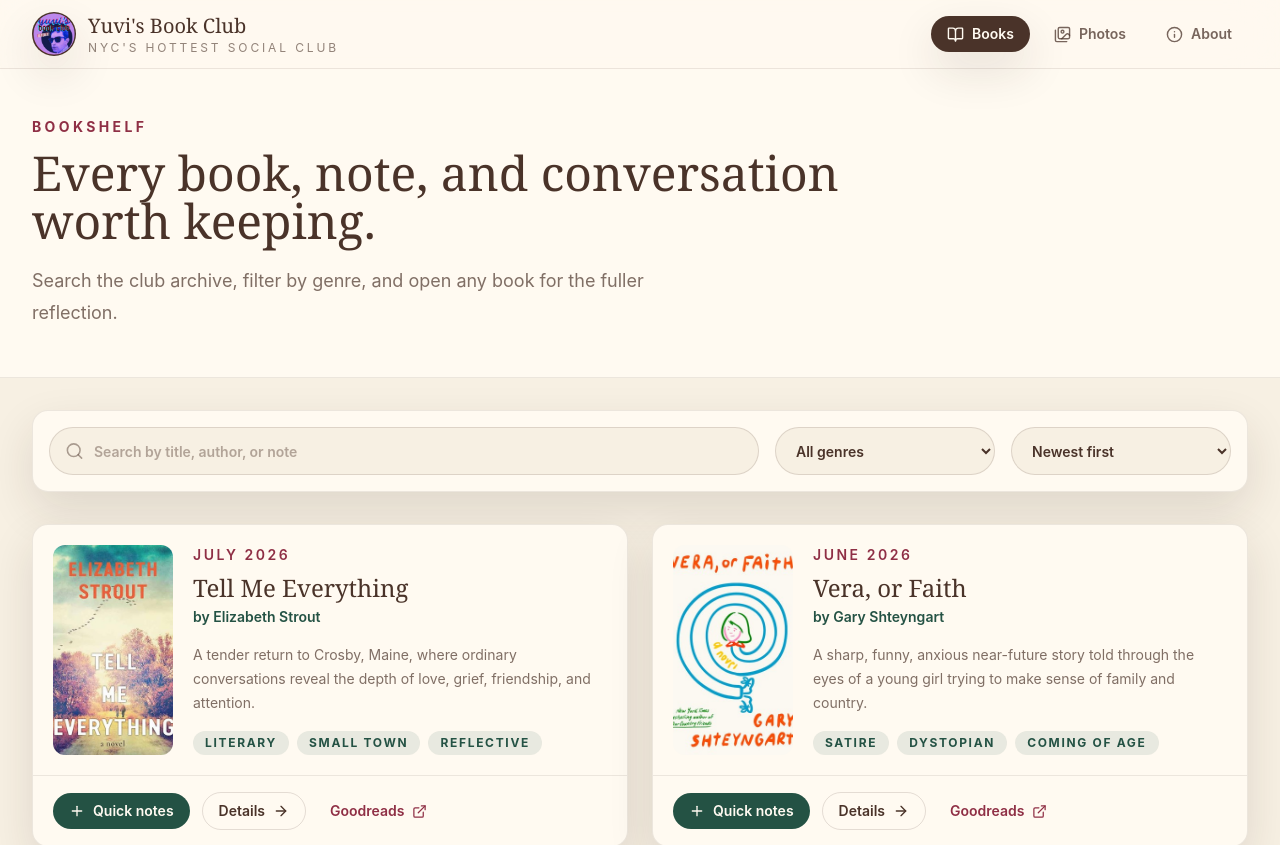
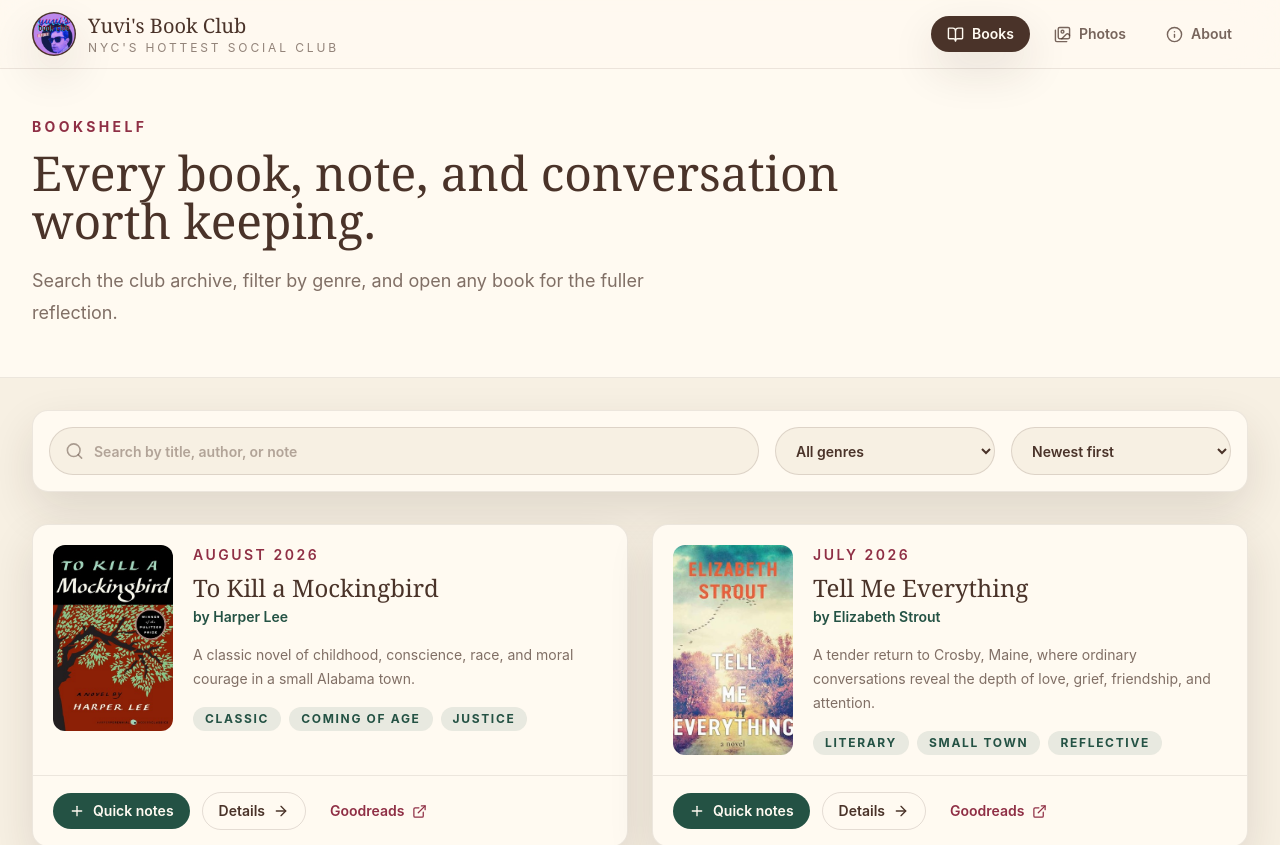
Before and after one commit to Shlok-Joseph-Paul/Yuvis-book-club, a React (Vite) app: page /books in a window 1280 px wide. Shown: the top 845 px of the page. Built offline with nearby package versions, Linux system fonts and the light colour scheme.

Commit message:
Add To Kill a Mockingbird

```diff
--- a/src/data/books.ts
+++ b/src/data/books.ts
@@ -7,6 +7,22 @@ const goodreadsSearchUrl = (title: string, author: string) =>
 // meeting months when you have them. Leave coverImage blank for generated
 // placeholder covers, or point it to a file in public/images/covers.
 export const books: Book[] = [
+  {
+    id: 'to-kill-a-mockingbird',
+    title: 'To Kill a Mockingbird',
+    author: 'Harper Lee',
+    coverImage: '/images/covers/to-kill-a-mockingbird.jpg',
+    dateRead: '2026-08-01',
+    genre: ['Classic', 'Coming of Age', 'Justice'],
+    shortDescription:
+      'A classic novel of childhood, conscience, race, and moral courage in a small Alabama town.',
+    clubNotes:
+      'A big, canonical book for a room that will probably argue about innocence, justice, cowardice, courage, and how a childhood narrator can make adult failures feel even sharper.',
+    memorableQuote: 'Add a favorite line from the discussion here.',
+    meetingMemory:
+      'Add the real meeting memory here once the group has one saved.',
+    goodreadsUrl: goodreadsSearchUrl('To Kill a Mockingbird', 'Harper Lee'),
+  },
   {
     id: 'tell-me-everything',
     title: 'Tell Me Everything',
```
Also changed, not shown: public/images/covers/to-kill-a-mockingbird.jpg (added).
